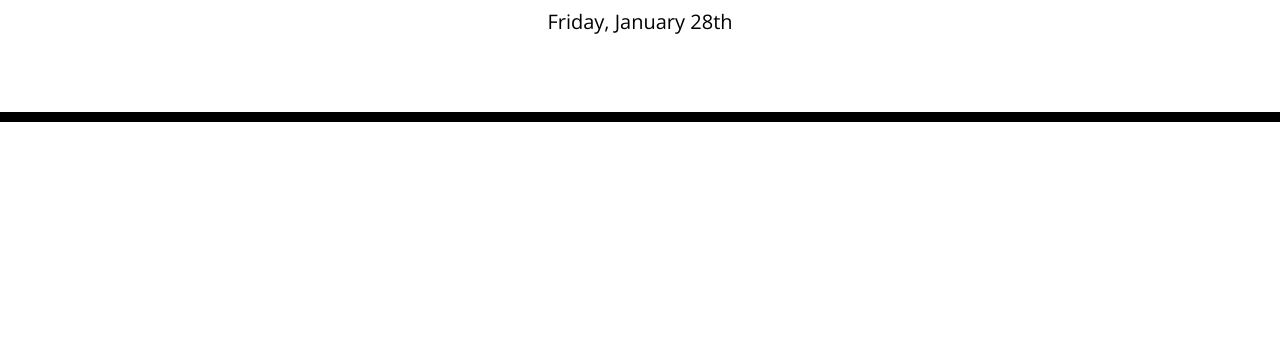
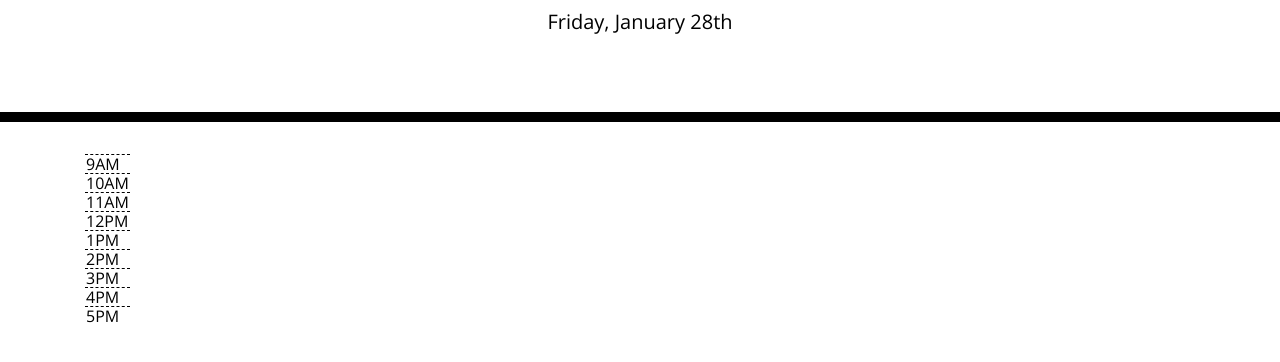
Before and after one commit to yyb613/work-day-scheduler, a plain HTML site: page index.html in a window 1280 px wide. Shown: the part 182-544 px from the top of the page. Drawn offline with nearby package versions, Linux system fonts and the light colour scheme.

Commit message:
created table

```diff
--- a/index.html
+++ b/index.html
@@ -1,23 +1,14 @@
 <!DOCTYPE html>
 <html lang="en">
+
 <head>
   <meta charset="UTF-8" />
   <meta name="viewport" content="width=device-width, initial-scale=1.0" />
   <meta http-equiv="X-UA-Compatible" content="ie=edge" />
-    <link
-      rel="stylesheet"
-      href="https://stackpath.bootstrapcdn.com/bootstrap/4.3.1/css/bootstrap.min.css"
-    />
-    <link
-      rel="stylesheet"
-      href="https://use.fontawesome.com/releases/v5.8.1/css/all.css"
-      crossorigin="anonymous"
-    />
+  <link rel="stylesheet" href="https://stackpath.bootstrapcdn.com/bootstrap/4.3.1/css/bootstrap.min.css" />
+  <link rel="stylesheet" href="https://use.fontawesome.com/releases/v5.8.1/css/all.css" crossorigin="anonymous" />
   <!-- integrity="sha384-50oBUHEmvpQ+1lW4y57PTFmhCaXp0ML5d60M1M7uH2+nqUivzIebhndOJK28anvf" -->
-    <link
-      href="https://fonts.googleapis.com/css?family=Open+Sans&display=swap"
-      rel="stylesheet"
-    />
+  <link href="https://fonts.googleapis.com/css?family=Open+Sans&display=swap" rel="stylesheet" />
   <link rel="stylesheet" href="./assets/css/style.css" />
   <title>Work Day Scheduler</title>
 </head>
@@ -29,11 +20,59 @@
     <p id="currentDay" class="lead"></p>
   </header>
   <div class="container">
-      <!-- Timeblocks go here -->
+    <!-- timeblocks go here -->
+    <table>
+      <tr>
+        <td class="hour">9AM</td>
+        <td class="timeblock"></td>
+        <td class="save"></td>
+      </tr>
+      <tr>
+        <td class="hour">10AM</td>
+        <td class="timeblock"></td>
+        <td class="save"></td>
+      </tr>
+      <tr>
+        <td class="hour">11AM</td>
+        <td class="timeblock"></td>
+        <td class="save"></td>
+      </tr>
+      <tr>
+        <td class="hour">12PM</td>
+        <td class="timeblock"></td>
+        <td class="save"></td>
+      </tr>
+      <tr>
+        <td class="hour">1PM</td>
+        <td class="timeblock"></td>
+        <td class="save"></td>
+      </tr>
+      <tr>
+        <td class="hour">2PM</td>
+        <td class="timeblock"></td>
+        <td class="save"></td>
+      </tr>
+      <tr>
+        <td class="hour">3PM</td>
+        <td class="timeblock"></td>
+        <td class="save"></td>
+      </tr>
+      <tr>
+        <td class="hour">4PM</td>
+        <td class="timeblock"></td>
+        <td class="save"></td>
+      </tr>
+      <tr>
+        <td class="hour">5PM</td>
+        <td class="timeblock"></td>
+        <td class="save"></td>
+      </tr>
+    </table>
   </div>
 
   <script src="https://cdnjs.cloudflare.com/ajax/libs/jquery/3.2.1/jquery.min.js"></script>
   <script src="https://cdnjs.cloudflare.com/ajax/libs/moment.js/2.24.0/moment.min.js"></script>
   <script src="assets/js/script.js"></script>
 </body>
+
 </html>
```
Lines whose indentation alone changed are shown as unchanged.
